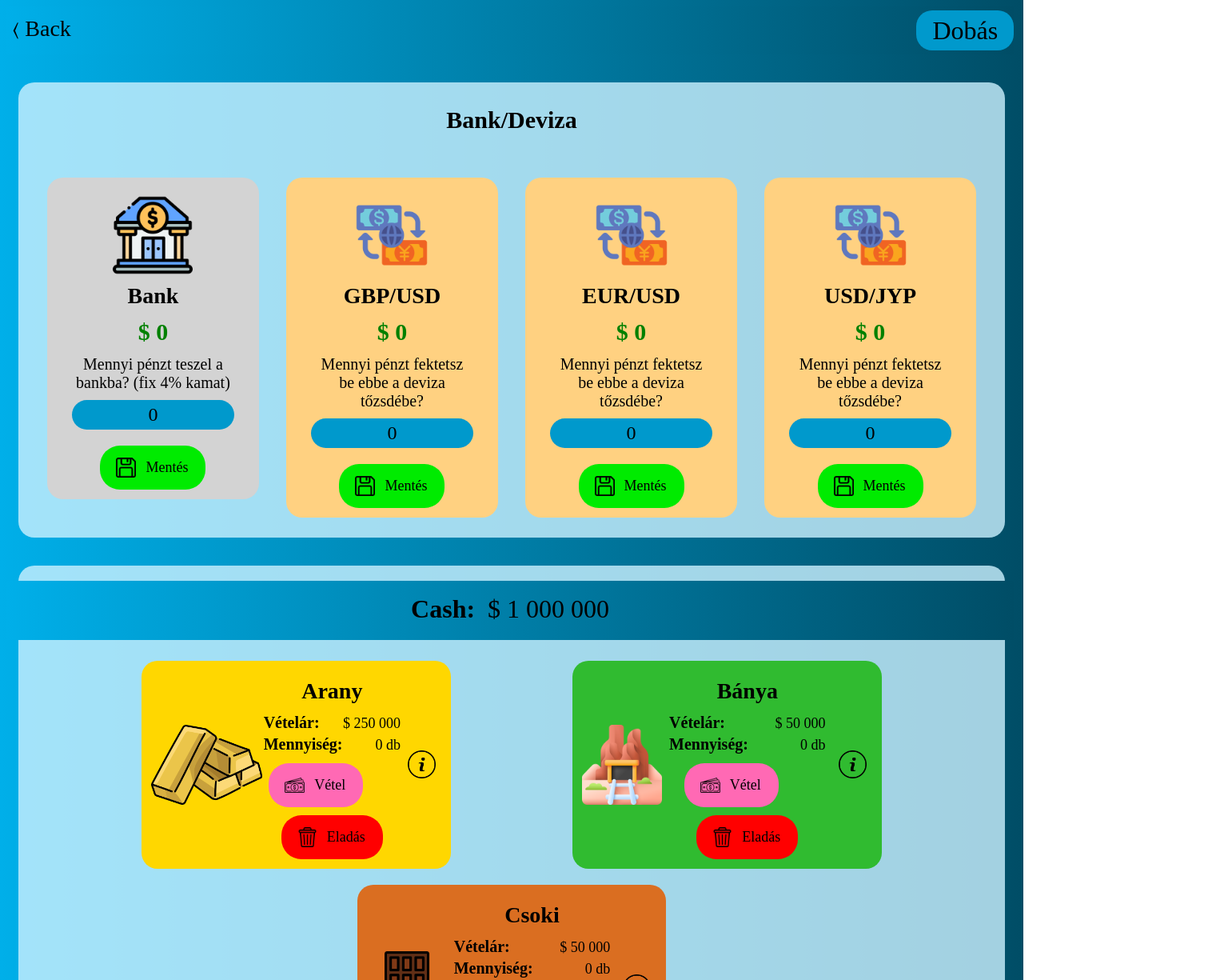
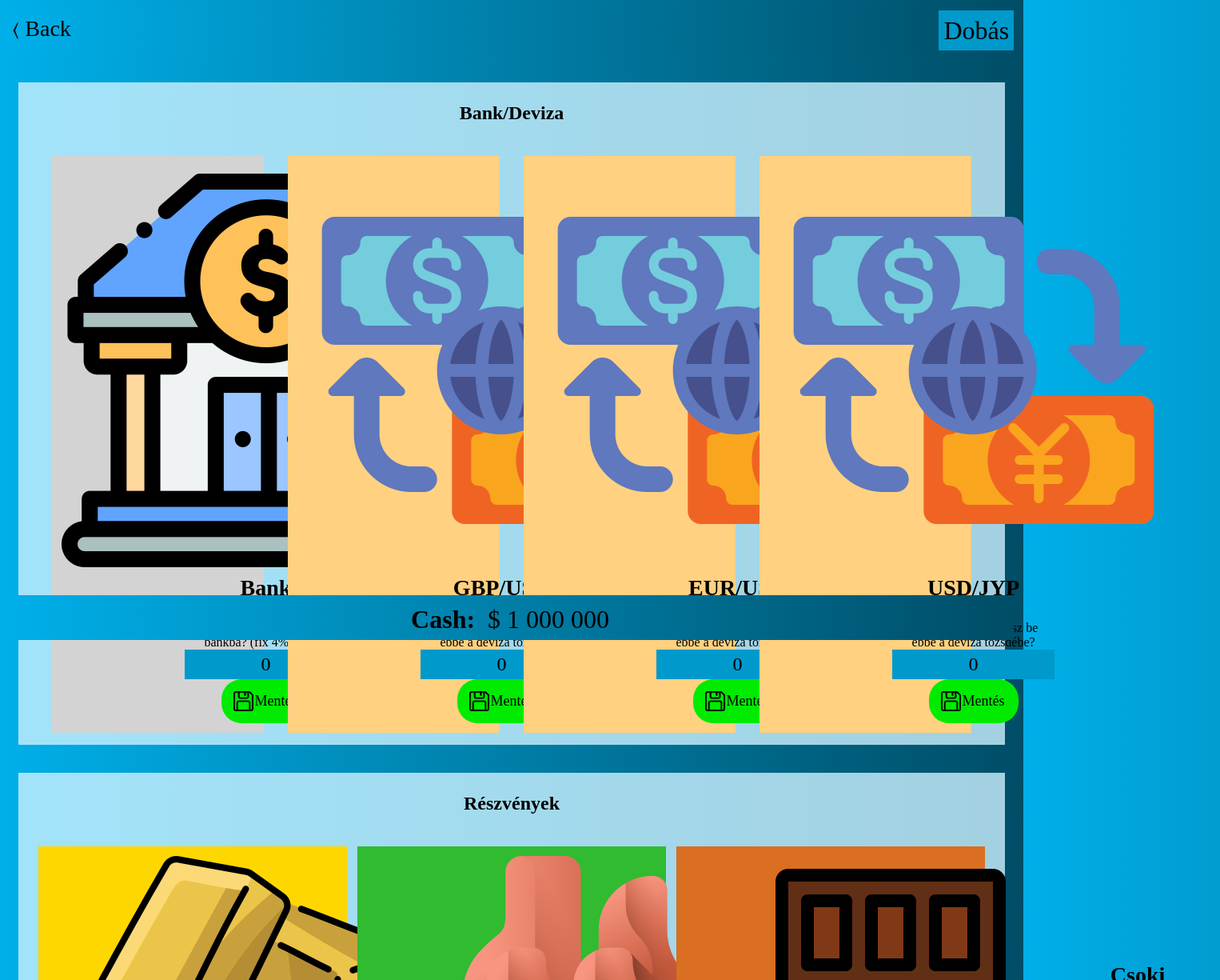
Before and after one commit to dvd2001/MyFirstMillion, an Angular app: page /game in a window 1280 px wide. Shown: the top 1225 px of the page at 80% size, 1526 px wide, since content can reach past the window. Built offline with nearby package versions, Linux system fonts and the light colour scheme.

Commit message:
compressing style a bit

```diff
--- a/src/app/components/game-page/game-page.css
+++ b/src/app/components/game-page/game-page.css
@@ -5,12 +5,12 @@ div {
 }
 
 section {
-    scroll-margin-top: 60px;
-    scroll-margin-bottom: 40px;
+    scroll-margin-top: 60;
+    scroll-margin-bottom: 40;
     background-color: var(--bg-form);
     justify-items: center;
-    padding: 0px;
-    border-radius: 20px;
+    padding: 0;
+    border-radius: 20;
     margin: 15px;
     margin-top: 35px;
     border: none;
@@ -34,9 +34,9 @@ h2 {
     height: fit-content;
     width: fit-content;
     text-align: center;
-    margin: 0px;
-    margin-top: 10px;
-    margin-bottom: 10px;
+    margin: 0;
+    margin-top: 10;
+    margin-bottom: 10;
     font-size: 28px;
 }
 
@@ -46,7 +46,7 @@ h3 {
     height: fit-content;
     width: fit-content;
     text-align: center;
-    margin: 0px;
+    margin: 0;
 }
 
 label {
@@ -68,8 +68,8 @@ input::-webkit-inner-spin-button {
     align-items: center;
     width: 20%;
     border-color: var(--border-form);
-    border-radius: 20px;
-    margin: 10px;
+    border-radius: 20;
+    margin: 10;
     padding: 12px;
 }
 
@@ -78,25 +78,25 @@ input::-webkit-inner-spin-button {
 }
 
 .bankIcon {
-    height: 100px;
-    margin-top: 10px;
+    height: 100;
+    margin-top: 10;
 }
 
 .bankLbl {
-    margin-top: 10px;
-    margin-bottom: 10px;
-    font-size: 20px;
+    margin-top: 10;
+    margin-bottom: 10;
+    font-size: 20;
     width: 80%;
 }
 
 .bankInp {
     background-color: var(--bg-input);
     color: var(--form);
-    margin-bottom: 10px;
+    margin-bottom: 10;
     font-size: 24px;
     text-align: center;
     width: 80%;
-    border-radius: 20px;
+    border-radius: 20;
     border: none;
     padding: 5px;
 }
@@ -110,11 +110,11 @@ input::-webkit-inner-spin-button {
     align-items: center;
     border: none;
     border-radius: 25px;
-    font-size: 20px;
+    font-size: 20;
     padding: 15px;
-    padding-left: 20px;
-    padding-right: 20px;
-    margin-top: 10px;
+    padding-left: 20;
+    padding-right: 20;
+    margin-top: 10;
 }
 
 .save:hover {
@@ -124,12 +124,12 @@ input::-webkit-inner-spin-button {
 
 .money {
     color: var(--money);
-    font-size: 30px;
+    font-size: 30;
     font-weight: bold;
 }
 
 .level {
-    margin: 0px;
+    margin: 0;
 }
 
 .container {
@@ -148,8 +148,8 @@ input::-webkit-inner-spin-button {
     justify-content: space-between;
     width: 30%;
     border-color: var(--border-form);
-    border-radius: 20px;
-    margin: 10px;
+    border-radius: 20;
+    margin: 10;
     padding: 12px;
 }
 
@@ -159,8 +159,8 @@ input::-webkit-inner-spin-button {
     justify-content: space-between;
     width: 100%;
     border-color: var(--border-form);
-    border-radius: 20px;
-    margin: 10px;
+    border-radius: 20;
+    margin: 10;
     padding: 12px;
 }
 
@@ -171,8 +171,8 @@ input::-webkit-inner-spin-button {
     background-color: var(--bg-online);
     width: 100%;
     border-color: var(--border-form);
-    border-radius: 20px;
-    margin-top: 10px;
+    border-radius: 20;
+    margin-top: 10;
     padding: 12px;
 }
 
@@ -196,7 +196,7 @@ input::-webkit-inner-spin-button {
 }
 
 .icon {
-    height: 100px;
+    height: 100;
     align-self: center;
 }
 
@@ -211,7 +211,7 @@ input::-webkit-inner-spin-button {
     width: fit-content;
     height: fit-content;
     border: none;
-    border-radius: 30px;
+    border-radius: 30;
     padding: 7px;
     padding-bottom: 3px;
 }
@@ -227,8 +227,8 @@ input::-webkit-inner-spin-button {
     flex-wrap: wrap;
     align-self: center;
     align-items: center;
-    padding: 0px;
-    margin: 0px;
+    padding: 0;
+    margin: 0;
     width: 55%;
     height: fit-content;
 }
@@ -236,7 +236,7 @@ input::-webkit-inner-spin-button {
 .levelText {
     width: 85%;
     align-items: center;
-    padding-left: 10px;
+    padding-left: 10;
 }
 
 .detail {
@@ -245,15 +245,15 @@ input::-webkit-inner-spin-button {
     flex-direction: row;
     justify-content: space-between;
     align-items: center;
-    margin: 0px;
-    padding: 0px;
+    margin: 0;
+    padding: 0;
     height: fit-content;
     width: 100%;
 }
 
 .title {
     font-weight: bold;
-    font-size: 20px;
+    font-size: 20;
 }
 
 .onlineText {
@@ -277,11 +277,11 @@ input::-webkit-inner-spin-button {
     align-items: center;
     border: none;
     border-radius: 25px;
-    font-size: 20px;
+    font-size: 20;
     padding: 15px;
-    padding-left: 20px;
-    padding-right: 20px;
-    margin-top: 10px;
+    padding-left: 20;
+    padding-right: 20;
+    margin-top: 10;
 }
 
 .buy:hover {
@@ -298,11 +298,11 @@ input::-webkit-inner-spin-button {
     align-items: center;
     border: none;
     border-radius: 25px;
-    font-size: 20px;
+    font-size: 20;
     padding: 15px;
-    padding-left: 20px;
-    padding-right: 20px;
-    margin-top: 10px;
+    padding-left: 20;
+    padding-right: 20;
+    margin-top: 10;
 }
 
 .sell:hover {
@@ -312,7 +312,7 @@ input::-webkit-inner-spin-button {
 
 .btnIcon {
     height: 25px;
-    margin-right: 10px;
+    margin-right: 10;
 }
 
 .detailBtn {
@@ -320,12 +320,12 @@ input::-webkit-inner-spin-button {
 }
 
 .stockBuyBtn {
-    margin-right: 40px;
+    margin-right: 40;
 }
 
 .income {
     font-size: 32px;
-    margin-bottom: 10px;
+    margin-bottom: 10;
 }
 
 .modal {
@@ -339,7 +339,7 @@ input::-webkit-inner-spin-button {
     width: 98%;
     height: 100%;
     padding: 25px;
-    margin: 0px;
+    margin: 0;
 }
 
 .modalContainer {
@@ -347,12 +347,12 @@ input::-webkit-inner-spin-button {
     flex-wrap: wrap;
     justify-content: center;
     background-color: var(--bg-modal-container);
-    border-radius: 20px;
+    border-radius: 20;
     border: solid 5px;
     width: 40%;
     height: fit-content;
     max-height: 80vh;
-    padding: 0px;
+    padding: 0;
     overflow: auto;
 }
 
@@ -362,8 +362,8 @@ input::-webkit-inner-spin-button {
     position: sticky;
     top: 0;
     width: 100%;
-    margin: 0px;
-    padding: 0px;
+    margin: 0;
+    padding: 0;
     overflow: hidden;
 }
 
@@ -373,8 +373,8 @@ input::-webkit-inner-spin-button {
     position: sticky;
     bottom: 0;
     width: 100%;
-    margin: 0px;
-    padding: 0px;
+    margin: 0;
+    padding: 0;
     overflow: hidden;
 }
 
@@ -385,10 +385,10 @@ input::-webkit-inner-spin-button {
     align-items: center;
     width: 100%;
     height: fit-content;
-    margin: 0px;
-    padding: 0px;
-    padding-top: 10px;
-    padding-bottom: 10px;
+    margin: 0;
+    padding: 0;
+    padding-top: 10;
+    padding-bottom: 10;
     border-bottom: solid 2px var(--form);
 }
 
@@ -402,14 +402,14 @@ input::-webkit-inner-spin-button {
     height: 100%;
     justify-content: center;
     align-items: center;
-    padding: 0px;
-    margin: 0px;
+    padding: 0;
+    margin: 0;
 }
 
 .modalMoreDetailContainer {
     justify-content: space-between;
-    padding-left: 10px;
-    padding-right: 10px;
+    padding-left: 10;
+    padding-right: 10;
 }
 
 .dice {
@@ -429,7 +429,7 @@ input::-webkit-inner-spin-button {
 }
 
 .modalIcon {
-    height: 50px;
+    height: 50;
 }
 
 .bgGold {
@@ -476,12 +476,12 @@ input::-webkit-inner-spin-button {
     color: var(--form);
     background-color: var(--bg-modal-container);
     border: none;
-    border-radius: 20px;
+    border-radius: 20;
     font-size: 32px;
     padding: 7px;
-    padding-left: 20px;
-    padding-right: 20px;
-    margin-top: 10px;
+    padding-left: 20;
+    padding-right: 20;
+    margin-top: 10;
     margin-bottom: 5px;
 }
 
@@ -498,9 +498,9 @@ input::-webkit-inner-spin-button {
     top: 0;
     overflow: hidden;
     align-self: left;
-    margin: 0px;
+    margin: 0;
     width: 99.7%;
-    padding: 0px;
+    padding: 0;
     padding-bottom: 5px;
 }
 
@@ -512,9 +512,9 @@ input::-webkit-inner-spin-button {
     bottom: 0;
     overflow: hidden;
     align-self: left;
-    margin: 0px;
+    margin: 0;
     width: 99.7%;
-    padding: 0px;
+    padding: 0;
     padding-top: 5px;
 }
 
@@ -523,9 +523,9 @@ input::-webkit-inner-spin-button {
     color: var(--button);
     font-size: 32px;
     border: none;
-    border-radius: 20px;
-    padding-left: 20px;
-    padding-right: 20px;
+    border-radius: 20;
+    padding-left: 20;
+    padding-right: 20;
     margin-top: 5px;
 }
 
@@ -558,8 +558,8 @@ input::-webkit-inner-spin-button {
     margin-top: -17px;
     background-color: var(--bg-list-flat);
     width: 99.5%;
-    border-radius: 20px;
-    padding-top: 10px;
+    border-radius: 20;
+    padding-top: 10;
 }
 
 #pansion {
@@ -570,18 +570,18 @@ input::-webkit-inner-spin-button {
     margin-top: -17px;
     background-color: var(--bg-list-pansion);
     width: 99.5%;
-    border-radius: 20px;
-    padding-top: 10px;
+    border-radius: 20;
+    padding-top: 10;
 }
 
 #onlineBasicTitle {
-    margin-bottom: 20px;
+    margin-bottom: 20;
 }
 
 #basicOnline {
     width: 98%;
-    margin-top: 0px;
-    margin-bottom: 0px;
+    margin-top: 0;
+    margin-bottom: 0;
 }
 
 #onlineTitle {
@@ -599,7 +599,7 @@ input::-webkit-inner-spin-button {
     width: fit-content;
     height: fit-content;
     border: none;
-    border-radius: 30px;
+    border-radius: 30;
     padding: 7px;
     margin-top: 5px;
 }
@@ -610,27 +610,27 @@ input::-webkit-inner-spin-button {
 }
 
 #onlineBuyBtn {
-    margin: 0px;
+    margin: 0;
 }
 
 #wallet {
     display: flex;
     justify-content: space-between;
     width: 20%;
-    padding: 10px;
+    padding: 10;
 }
 
-@media (max-width: 1200px) {
+@media (max-width: 1200) {
     p {
         font-size: 12px;
     }
 
     h2 {
-        font-size: 20px;
+        font-size: 20;
     }
 
     h3 {
-        font-size: 20px;
+        font-size: 20;
     }
 
     .bankLbl {
@@ -652,14 +652,14 @@ input::-webkit-inner-spin-button {
         align-content: center;
         padding: 15px;
         width: 90%;
-        margin: 10px;
+        margin: 10;
     }
 
     .cards {
         width: 98%;
         border-color: var(--border-form);
-        border-radius: 20px;
-        margin: 10px
+        border-radius: 20;
+        margin: 10
     }
 
     .mobileList {
@@ -667,11 +667,11 @@ input::-webkit-inner-spin-button {
     }
 
     .icon {
-        height: 50px;
+        height: 50;
     }
 
     .info {
-        height: 20px;
+        height: 20;
     }
 
     .title {
@@ -683,17 +683,17 @@ input::-webkit-inner-spin-button {
     }
 
     .income {
-        font-size: 20px;
+        font-size: 20;
     }
 
     .stockBuyBtn {
-        margin-right: 0px;
+        margin-right: 0;
     }
 
     .modal {
         width: 100%;
         height: 100%;
-        padding: 0px;
+        padding: 0;
     }
 
     .modalContainer {
@@ -714,12 +714,12 @@ input::-webkit-inner-spin-button {
     }
 
     .modalIcon {
-        height: 30px;
+        height: 30;
     }
 
     .close {
-        font-size: 20px;
-        padding: 10px;
+        font-size: 20;
+        padding: 10;
     }
 
     #flatList {
@@ -739,15 +739,15 @@ input::-webkit-inner-spin-button {
     }
 
     #backBtn {
-        font-size: 20px;
-        padding: 0px;
+        font-size: 20;
+        padding: 0;
         margin-left: -8px;
     }
 
     #roll {
-        font-size: 20px;
-        padding: 10px;
-        margin: 0px;
+        font-size: 20;
+        padding: 10;
+        margin: 0;
     }
 
     #cash {
```
